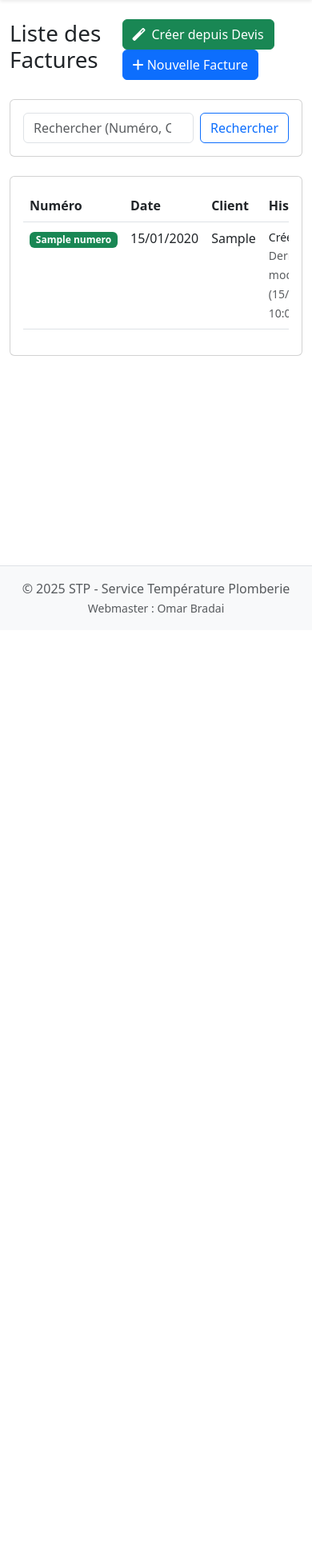
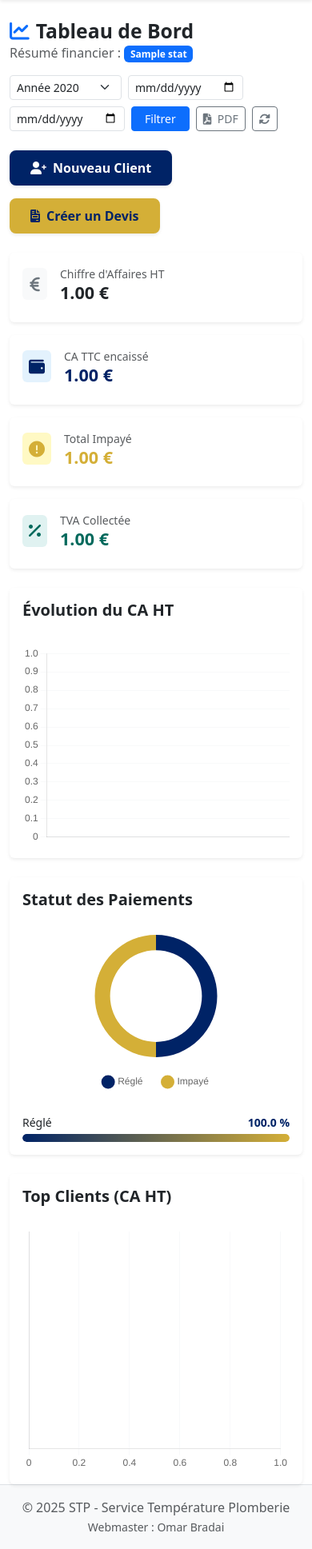
Before and after one commit to hijodelmar/stp-app, a Python web app: template templates/factures/index.html in a window 390 px wide. Shown: the part 56-1993 px from the top of the page at 80% size. Before the commit the page ends 822 px from the top, so only its background shows below. Run offline with Jinja, Linux system fonts and the light colour scheme; the template is opened without the code that fills it: most values are stand-ins (such as "Sample title", 1, 10 or a date in 2020).

Commit message:
Update index.html

```diff
--- a/templates/factures/index.html
+++ b/templates/factures/index.html
@@ -1,147 +1,277 @@
 {% extends 'base.html' %}
 
 {% block content %}
-<div class="d-flex justify-content-between align-items-center mb-4">
-    <h1>Liste des Factures</h1>
-    <div>
-        <a href="{{ url_for('factures.choose_devis') }}" class="btn btn-success me-2"><i
-                class="fas fa-magic me-2"></i>Créer depuis Devis</a>
-        <a href="{{ url_for('factures.add') }}" class="btn btn-primary"><i class="fas fa-plus"></i> Nouvelle Facture</a>
+<div class="row mb-4 align-items-center">
+    <div class="col-md-6">
+        <h2 class="fw-bold mb-0"><i class="fas fa-chart-line text-primary me-2"></i>Tableau de Bord</h2>
+        <p class="text-muted mb-0">Résumé financier : <span class="badge bg-primary">{{ stats.filter_label }}</span></p>
     </div>
-</div>
+    <div class="col-md-6 text-md-end mt-3 mt-md-0">
+        <form class="d-flex flex-wrap justify-content-md-end gap-2" method="GET" action="/">
+            <select name="year" class="form-select form-select-sm" style="width: auto;" onchange="this.form.submit()">
+                <option value="">-- Par Année --</option>
+                {% for y in stats.available_years %}
+                <option value="{{ y }}" {% if stats.current_year==y %}selected{% endif %}>Année {{ y }}</option>
+                {% endfor %}
+            </select>
 
-<div class="card mb-4">
-    <div class="card-body">
-        <form action="{{ url_for('factures.index') }}" method="GET" class="d-flex">
-            <input class="form-control me-2" type="search" name="q" placeholder="Rechercher (Numéro, Client)"
-                aria-label="Search" value="{{ request.args.get('q', '') }}">
-            <button class="btn btn-outline-primary" type="submit">Rechercher</button>
-            {% if request.args.get('q') %}
-            <a href="{{ url_for('factures.index') }}" class="btn btn-outline-secondary ms-2" title="Effacer"><i
-                    class="fas fa-times"></i></a>
-            {% endif %}
+            <input type="date" name="start_date" class="form-control form-control-sm" style="width: auto;"
+                value="{{ stats.start_date or '' }}" placeholder="Du">
+            <input type="date" name="end_date" class="form-control form-control-sm" style="width: auto;"
+                value="{{ stats.end_date or '' }}" placeholder="Au">
+
+            <button type="submit" class="btn btn-primary btn-sm px-3">Filtrer</button>
+            <a href="{{ url_for('export_stats_pdf', year=stats.current_year, start_date=stats.start_date, end_date=stats.end_date) }}"
+                class="btn btn-outline-secondary btn-sm">
+                <i class="fas fa-file-pdf me-1"></i> PDF
+            </a>
+            <a href="/" class="btn btn-outline-secondary btn-sm"><i class="fas fa-sync-alt"></i></a>
         </form>
     </div>
 </div>
 
-<div class="card">
-    <div class="card-body">
-        {% if documents %}
-        <div class="table-responsive">
-            <table class="table table-hover">
-                <thead>
-                    <tr>
-                        <th>Numéro</th>
-                        <th>Date</th>
-                        <th>Client</th>
-                        <th>Historique</th>
-                        <th>Statut</th>
-                        <th>Montants</th>
-                        <th>Actions</th>
-                    </tr>
-                </thead>
-                <tbody>
-                    {% for doc in documents %}
-                    <tr>
-                        <td><span class="badge bg-success">{{ doc.numero }}</span></td>
-                        <td>{{ doc.date.strftime('%d/%m/%Y') }}</td>
-                        <td>{{ doc.client.raison_sociale }}</td>
-                        <td>
-                            <small class="d-block">Créé par: {{ doc.created_by.username if doc.created_by else 'Système'
-                                }}</small>
-                            <small class="text-muted">Dernière modif: {{ doc.updated_by.username if doc.updated_by else
-                                'Système' }} ({{ doc.updated_at.strftime('%d/%m/%y %H:%M') }})</small>
-                        </td>
-                        <td>
-                            {% if doc.source_document %}
-                            <span class="badge bg-light text-dark border">{{ doc.source_document.numero }}</span>
-                            {% else %}
-                            <span class="text-muted">-</span>
-                            {% endif %}
-                        </td>
-                        <td>
-                            {% if doc.paid %}
-                            <span class="badge bg-success payment-status" data-id="{{ doc.id }}"
-                                style="cursor: pointer;" title="Double-cliquez pour changer"><i
-                                    class="fas fa-check-circle"></i> Réglée</span>
-                            {% else %}
-                            <span class="badge bg-warning text-dark payment-status" data-id="{{ doc.id }}"
-                                style="cursor: pointer;" title="Double-cliquez pour changer"><i
-                                    class="fas fa-clock"></i> Non réglée</span>
-                            {% endif %}
-                        </td>
-                        <td>
-                            <small class="d-block text-muted">HT: {{ "%.2f"|format(doc.montant_ht) }} €</small>
-                            <div class="fw-bold fs-6">TTC: {{ "%.2f"|format(doc.montant_ttc) }} €</div>
-                        </td>
-                        <td>
-                            <a href="{{ url_for('documents.view_pdf', id=doc.id) }}"
-                                class="btn btn-sm btn-outline-info me-1" target="_blank"><i class="fas fa-file-pdf"></i>
-                                PDF</a>
-                            <a href="{{ url_for('factures.edit', id=doc.id) }}"
-                                class="btn btn-sm btn-outline-primary me-1" title="Modifier"><i
-                                    class="fas fa-edit"></i></a>
-                            <form action="{{ url_for('factures.delete', id=doc.id) }}" method="POST" class="d-inline"
-                                onsubmit="return confirm('Supprimer cette facture ?');">
-                                <button type="submit" class="btn btn-sm btn-outline-danger" title="Supprimer"><i
-                                        class="fas fa-trash"></i></button>
-                            </form>
-                        </td>
-                    </tr>
-                    {% endfor %}
-                </tbody>
-            </table>
+<!-- Quick Action Buttons -->
+<div class="row mb-4">
+    <div class="col-12">
+        <div class="d-flex flex-wrap gap-3">
+            <a href="{{ url_for('clients.add') }}"
+                class="btn px-4 py-2 shadow-sm d-flex align-items-center gap-2 fw-bold"
+                style="background-color: #002366; color: white; border: 2px solid #002366; border-radius: 8px; transition: all 0.3s ease;">
+                <i class="fas fa-user-plus"></i> Nouveau Client
+            </a>
+            <a href="{{ url_for('devis.add') }}" class="btn px-4 py-2 shadow-sm d-flex align-items-center gap-2 fw-bold"
+                style="background-color: #D4AF37; color: #002366; border: 2px solid #D4AF37; border-radius: 8px; transition: all 0.3s ease;">
+                <i class="fas fa-file-invoice"></i> Créer un Devis
+            </a>
         </div>
-        {% else %}
-        <p class="text-muted text-center py-4">Aucune facture enregistrée.</p>
-        {% endif %}
     </div>
 </div>
 
+<!-- KPI Cards -->
+<div class="row g-3 mb-4">
+    <div class="col-md-3">
+        <div class="card border-0 shadow-sm h-100">
+            <div class="card-body">
+                <div class="d-flex align-items-center mb-2">
+                    <div class="flex-shrink-0 p-2 rounded" style="background-color: #f8f9fa; color: #6c757d;">
+                        <i class="fas fa-euro-sign fa-lg"></i>
+                    </div>
+                    <div class="ms-3">
+                        <small class="text-muted d-block">Chiffre d'Affaires HT</small>
+                        <h4 class="mb-0 fw-bold">{{ "%.2f"|format(stats.total_ht) }} €</h4>
+                    </div>
+                </div>
+            </div>
+        </div>
+    </div>
+    <div class="col-md-3">
+        <div class="card border-0 shadow-sm h-100">
+            <div class="card-body">
+                <div class="d-flex align-items-center mb-2">
+                    <div class="flex-shrink-0 p-2 rounded" style="background-color: #e3f2fd; color: #002366;">
+                        <i class="fas fa-wallet fa-lg"></i>
+                    </div>
+                    <div class="ms-3">
+                        <small class="text-muted d-block">CA TTC encaissé</small>
+                        <h4 class="mb-0 fw-bold" style="color: #002366;">{{ "%.2f"|format(stats.total_regle) }} €</h4>
+                    </div>
+                </div>
+            </div>
+        </div>
+    </div>
+    <div class="col-md-3">
+        <div class="card border-0 shadow-sm h-100">
+            <div class="card-body">
+                <div class="d-flex align-items-center mb-2">
+                    <div class="flex-shrink-0 p-2 rounded" style="background-color: #fff9c4; color: #D4AF37;">
+                        <i class="fas fa-exclamation-circle fa-lg"></i>
+                    </div>
+                    <div class="ms-3">
+                        <small class="text-muted d-block">Total Impayé</small>
+                        <h4 class="mb-0 fw-bold" style="color: #D4AF37;">{{ "%.2f"|format(stats.total_impaye) }} €</h4>
+                    </div>
+                </div>
+            </div>
+        </div>
+    </div>
+    <div class="col-md-3">
+        <div class="card border-0 shadow-sm h-100">
+            <div class="card-body">
+                <div class="d-flex align-items-center mb-2">
+                    <div class="flex-shrink-0 p-2 rounded" style="background-color: #e0f2f1; color: #00695c;">
+                        <i class="fas fa-percent fa-lg"></i>
+                    </div>
+                    <div class="ms-3">
+                        <small class="text-muted d-block">TVA Collectée</small>
+                        <h4 class="mb-0 fw-bold" style="color: #00695c;">{{ "%.2f"|format(stats.total_tva) }} €</h4>
+                    </div>
+                </div>
+            </div>
+        </div>
+    </div>
+</div>
+
+<div class="row g-4">
+    <!-- Chart CA Evolution -->
+    <div class="col-lg-8">
+        <div class="card border-0 shadow-sm h-100">
+            <div class="card-header bg-white border-0 py-3">
+                <h5 class="mb-0 fw-bold">Évolution du CA HT</h5>
+            </div>
+            <div class="card-body">
+                <canvas id="caChart" height="250"></canvas>
+            </div>
+        </div>
+    </div>
+
+    <!-- Chart Payment Status -->
+    <div class="col-lg-4">
+        <div class="card border-0 shadow-sm h-100">
+            <div class="card-header bg-white border-0 py-3">
+                <h5 class="mb-0 fw-bold">Statut des Paiements</h5>
+            </div>
+            <div class="card-body d-flex flex-column align-items-center justify-content-center">
+                <div style="max-width: 200px;">
+                    <canvas id="paymentChart"></canvas>
+                </div>
+                <div class="mt-4 w-100">
+                    <div class="d-flex justify-content-between small mb-1">
+                        <span>Réglé</span>
+                        <span class="fw-bold" style="color: #002366;">{{ "%.1f"|format((stats.total_regle /
+                            stats.total_ttc * 100)
+                            if stats.total_ttc > 0 else 0) }} %</span>
+                    </div>
+                    <div class="progress" style="height: 10px; background-color: #f1f1f1; border-radius: 5px;">
+                        <div class="progress-bar" role="progressbar"
+                            style="width: {{ (stats.total_regle / stats.total_ttc * 100) if stats.total_ttc > 0 else 0 }}%; background: linear-gradient(90deg, #002366, #D4AF37); border-radius: 5px;">
+                        </div>
+                    </div>
+                </div>
+            </div>
+        </div>
+    </div>
+    <!-- Top Clients Chart -->
+    <div class="col-lg-12 mt-4">
+        <div class="card border-0 shadow-sm">
+            <div class="card-header bg-white border-0 py-3">
+                <h5 class="mb-0 fw-bold">Top Clients (CA HT)</h5>
+            </div>
+            <div class="card-body">
+                <div style="height: 300px;">
+                    <canvas id="clientChart"></canvas>
+                </div>
+            </div>
+        </div>
+    </div>
+</div>
+
+<!-- Chart.js CDN -->
+<script src="https://cdn.jsdelivr.net/npm/chart.js"></script>
+
 <script>
-    document.addEventListener('DOMContentLoaded', function () {
-        // Add double-click handler to all payment status badges
-        document.querySelectorAll('.payment-status').forEach(function (badge) {
-            badge.addEventListener('dblclick', function () {
-                const docId = this.getAttribute('data-id');
-                const badge = this;
+    // Config Chart Évolution CA
+    const ctxCa = document.getElementById('caChart').getContext('2d');
+    new Chart(ctxCa, {
+        type: 'line',
+        data: {
+            labels: {{ stats.monthly_labels | tojson }},
+        datasets: [{
+            label: 'Chiffre d\'Affaires HT (€)',
+            data: {{ stats.monthly_data | tojson }},
+        borderColor: '#002366',
+        backgroundColor: 'rgba(0, 35, 102, 0.05)',
+        fill: true,
+        tension: 0.3,
+        borderWidth: 3,
+        pointRadius: 5,
+        pointBackgroundColor: '#D4AF37',
+        pointBorderColor: '#002366',
+        pointBorderWidth: 2
+            }]
+        },
+        options: {
+        responsive: true,
+        maintainAspectRatio: false,
+        plugins: {
+            legend: { display: false }
+        },
+        scales: {
+            y: {
+                beginAtZero: true,
+                grid: { color: '#f8f9fa' }
+            },
+            x: {
+                grid: { display: false }
+            }
+        }
+    }
+    });
 
-                // Send AJAX request to toggle payment status
-                fetch(`/factures/toggle_paid/${docId}`, {
-                    method: 'POST',
-                    headers: {
-                        'Content-Type': 'application/json',
+    // Config Chart Paiements
+    const ctxPay = document.getElementById('paymentChart').getContext('2d');
+    new Chart(ctxPay, {
+        type: 'doughnut',
+        data: {
+            labels: ['Réglé', 'Impayé'],
+            datasets: [{
+                data: [{{ stats.total_regle }}, {{ stats.total_impaye }}],
+        backgroundColor: ['#002366', '#D4AF37'],
+        hoverOffset: 15,
+        borderWidth: 0
+    }]
+        },
+        options: {
+        responsive: true,
+        plugins: {
+            legend: {
+                position: 'bottom',
+                labels: { boxWidth: 15, padding: 25, usePointStyle: true }
+            }
+        },
+        cutout: '75%'
+    }
+    });
+
+    // Config Chart Clients
+    const ctxClient = document.getElementById('clientChart').getContext('2d');
+    new Chart(ctxClient, {
+        type: 'bar',
+        data: {
+            labels: {{ stats.client_labels | tojson }},
+        datasets: [{
+            label: 'Total Facturé HT (€)',
+            data: {{ stats.client_data | tojson }},
+        backgroundColor: '#002366',
+        borderColor: '#D4AF37',
+        borderWidth: 1,
+        borderRadius: 5,
+        hoverBackgroundColor: '#D4AF37'
+    }]
+        },
+        options: {
+        indexAxis: 'y',
+        responsive: true,
+        maintainAspectRatio: false,
+        plugins: {
+            legend: { display: false },
+            tooltip: {
+                callbacks: {
+                    label: function (context) {
+                        return context.parsed.x.toLocaleString() + ' €';
                     }
-                })
-                    .then(response => response.json())
-                    .then(data => {
-                        if (data.success) {
-                            // Update badge appearance
-                            if (data.paid) {
-                                badge.className = 'badge bg-success payment-status';
-                                badge.innerHTML = '<i class="fas fa-check-circle"></i> Réglée';
-                            } else {
-                                badge.className = 'badge bg-warning text-dark payment-status';
-                                badge.innerHTML = '<i class="fas fa-clock"></i> Non réglée';
-                            }
-                            badge.style.cursor = 'pointer';
-
-                            // Show brief success message
-                            const originalText = badge.innerHTML;
-                            badge.innerHTML = '<i class="fas fa-check"></i> Mis à jour!';
-                            setTimeout(() => {
-                                badge.innerHTML = originalText;
-                            }, 1000);
-                        } else {
-                            alert('Erreur: ' + data.error);
-                        }
-                    })
-                    .catch(error => {
-                        console.error('Error:', error);
-                        alert('Erreur lors de la mise à jour du statut');
-                    });
-            });
-        });
+                }
+            }
+        },
+        scales: {
+            x: {
+                beginAtZero: true,
+                grid: { color: '#f8f9fa' }
+            },
+            y: {
+                grid: { display: false }
+            }
+        }
+    }
     });
 </script>
 {% endblock %}
```
